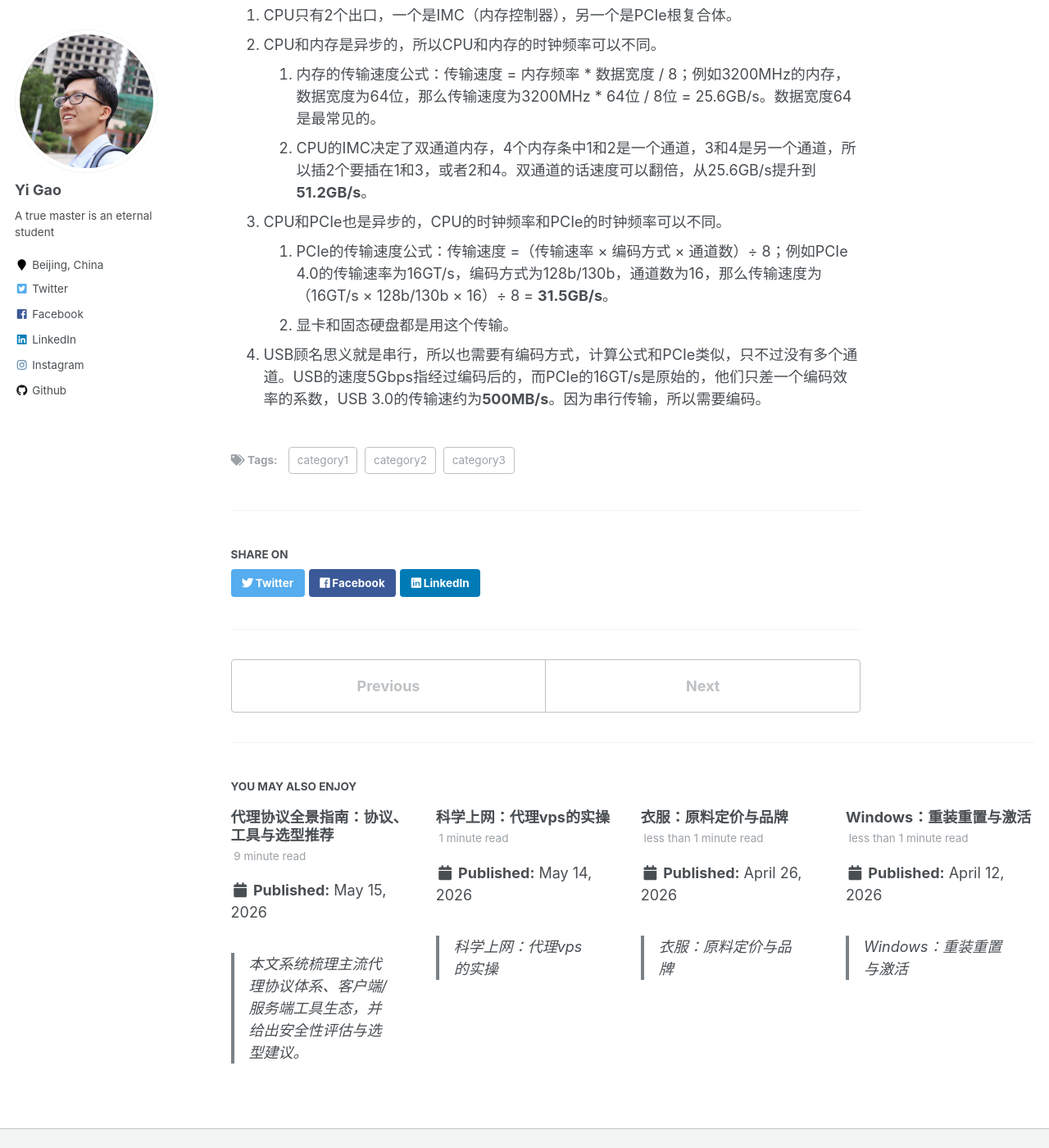
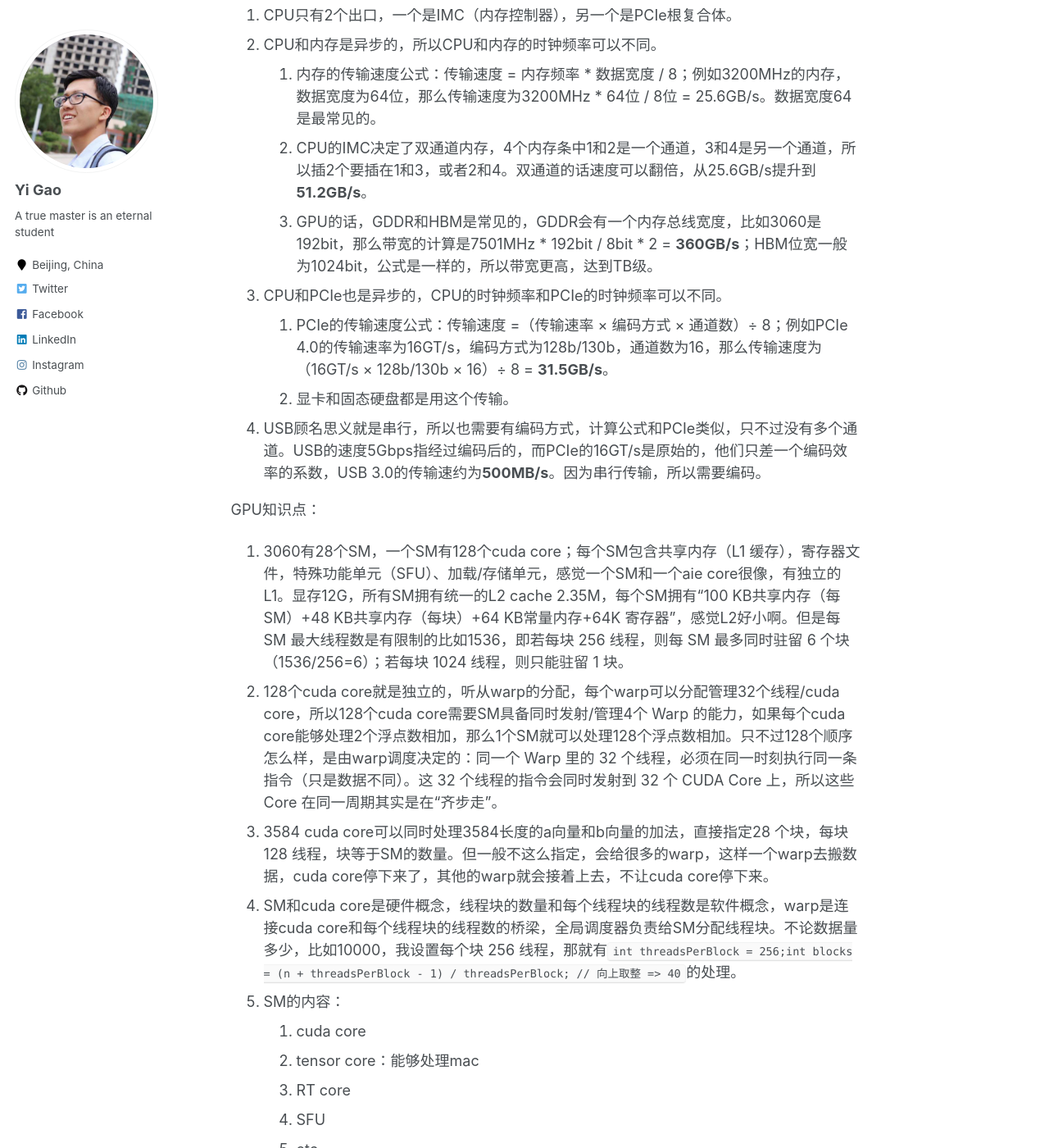
Before and after one commit to masteryi-0018/masteryi-0018.github.io, a Jekyll site: the page built from _posts/2025-07-31-blog-post-1.md, in a window 1280 px wide and 1400 px high, scrolled down 2070 px. Shown: the whole window at 82% size. Built offline with Jekyll 4.4.1, drawn with Linux system fonts in a browser that asks for light colours; some of the changed text lies outside the part shown.

Commit message:
20260517

```diff
--- a/_posts/2025-07-31-blog-post-1.md
+++ b/_posts/2025-07-31-blog-post-1.md
@@ -83,7 +83,20 @@ Xilinx作为FPGA的龙头，自然FPGA是最主要的产品。但是近几年也
 2. CPU和内存是异步的，所以CPU和内存的时钟频率可以不同。
    1. 内存的传输速度公式：传输速度 = 内存频率 * 数据宽度 / 8；例如3200MHz的内存，数据宽度为64位，那么传输速度为3200MHz * 64位 / 8位 = 25.6GB/s。数据宽度64是最常见的。
    2. CPU的IMC决定了双通道内存，4个内存条中1和2是一个通道，3和4是另一个通道，所以插2个要插在1和3，或者2和4。双通道的话速度可以翻倍，从25.6GB/s提升到**51.2GB/s**。
+   3. GPU的话，GDDR和HBM是常见的，GDDR会有一个内存总线宽度，比如3060是192bit，那么带宽的计算是7501MHz * 192bit / 8bit * 2 = **360GB/s**；HBM位宽一般为1024bit，公式是一样的，所以带宽更高，达到TB级。
 3. CPU和PCIe也是异步的，CPU的时钟频率和PCIe的时钟频率可以不同。
    1. PCIe的传输速度公式：传输速度 =（传输速率 × 编码方式 × 通道数）÷ 8；例如PCIe 4.0的传输速率为16GT/s，编码方式为128b/130b，通道数为16，那么传输速度为（16GT/s × 128b/130b × 16）÷ 8 = **31.5GB/s**。
    2. 显卡和固态硬盘都是用这个传输。
 4. USB顾名思义就是串行，所以也需要有编码方式，计算公式和PCIe类似，只不过没有多个通道。USB的速度5Gbps指经过编码后的，而PCIe的16GT/s是原始的，他们只差一个编码效率的系数，USB 3.0的传输速约为**500MB/s**。因为串行传输，所以需要编码。
+
+GPU知识点：
+1. 3060有28个SM，一个SM有128个cuda core；每个SM包含共享内存（L1 缓存），寄存器文件，特殊功能单元（SFU）、加载/存储单元，感觉一个SM和一个aie core很像，有独立的L1。显存12G，所有SM拥有统一的L2 cache 2.35M，每个SM拥有“100 KB共享内存（每SM）+48 KB共享内存（每块）+64 KB常量内存+64K 寄存器”，感觉L2好小啊。但是每 SM 最大线程数是有限制的比如1536，即若每块 256 线程，则每 SM 最多同时驻留 6 个块（1536/256=6）；若每块 1024 线程，则只能驻留 1 块。
+2. 128个cuda core就是独立的，听从warp的分配，每个warp可以分配管理32个线程/cuda core，所以128个cuda core需要SM具备同时发射/管理4个 Warp 的能力，如果每个cuda core能够处理2个浮点数相加，那么1个SM就可以处理128个浮点数相加。只不过128个顺序怎么样，是由warp调度决定的：同一个 Warp 里的 32 个线程，必须在同一时刻执行同一条指令（只是数据不同）。这 32 个线程的指令会同时发射到 32 个 CUDA Core 上，所以这些 Core 在同一周期其实是在“齐步走”。
+3. 3584 cuda core可以同时处理3584长度的a向量和b向量的加法，直接指定28 个块，每块 128 线程，块等于SM的数量。但一般不这么指定，会给很多的warp，这样一个warp去搬数据，cuda core停下来了，其他的warp就会接着上去，不让cuda core停下来。
+4. SM和cuda core是硬件概念，线程块的数量和每个线程块的线程数是软件概念，warp是连接cuda core和每个线程块的线程数的桥梁，全局调度器负责给SM分配线程块。不论数据量多少，比如10000，我设置每个块 256 线程，那就有`int threadsPerBlock = 256;int blocks = (n + threadsPerBlock - 1) / threadsPerBlock; // 向上取整 => 40`的处理。
+5. SM的内容：
+   1. cuda core
+   2. tensor core：能够处理mac
+   3. RT core
+   4. SFU
+   5. etc.
```
